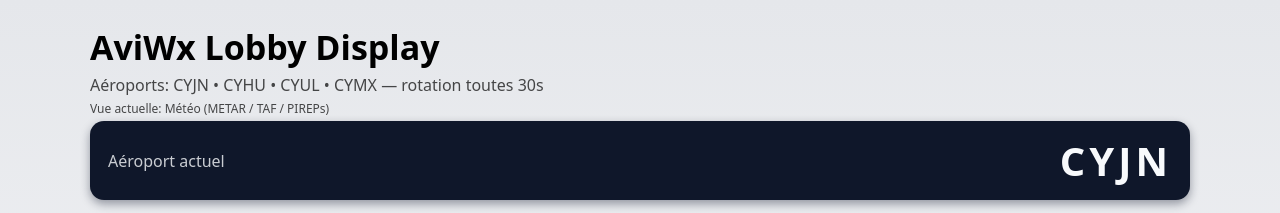
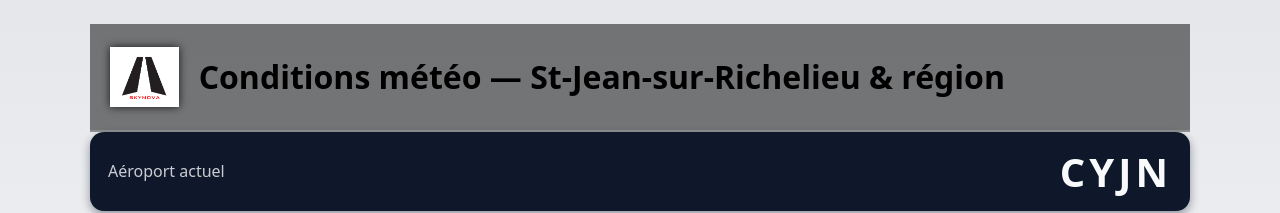
Before and after one commit to shochart514/avi-wx, a React (Vite) app: page / in a window 1280 px wide. Shown: the top 213 px of the page. Built offline with nearby package versions, Linux system fonts and the light colour scheme; no server answers.

Commit message:
Add Skynova logo to header

```diff
--- a/src/AviWxDashboard.jsx
+++ b/src/AviWxDashboard.jsx
@@ -391,21 +391,31 @@
   return (
     <div className="app-root">
       <div className="app-container">
-        <header className="app-header">
-          <div className="app-header-main">
-            <h1>AviWx Lobby Display</h1>
-            <p>
-              Aéroports: {LOBBY_STATIONS.join(" • ")} — rotation toutes{" "}
-              {STATION_ROTATION_MS / 1000}s
-            </p>
-            <p style={{ opacity: 0.7, fontSize: 12 }}>
-              Vue actuelle:{" "}
-              {currentSlide === "weather"
-                ? "Météo (METAR / TAF / PIREPs)"
-                : "Circuits CYJN"}
-            </p>
-          </div>
+        <header
+          className="dashboard-header"
+          style={{
+            display: "flex",
+            alignItems: "center",
+            padding: "10px 20px",
+            background: "rgba(0,0,0,0.5)",
+            borderBottom: "2px solid rgba(255,255,255,0.2)",
+          }}
+        >
+          <img
+            src="/skynova-logo.png"
+            alt="Skynova Aviation"
+            style={{
+              height: "60px",
+              marginRight: "20px",
+              filter: "drop-shadow(0 0 4px rgba(0,0,0,0.8))",
+            }}
+          />
+
+          <h1 style={{ fontSize: "2rem", flex: 1 }}>
+            Conditions météo — St-Jean-sur-Richelieu & région
+          </h1>
         </header>
+
 
         {error && (
           <div className="error-box">
```
Also changed, not shown: public/skynova-logo.png (added).
